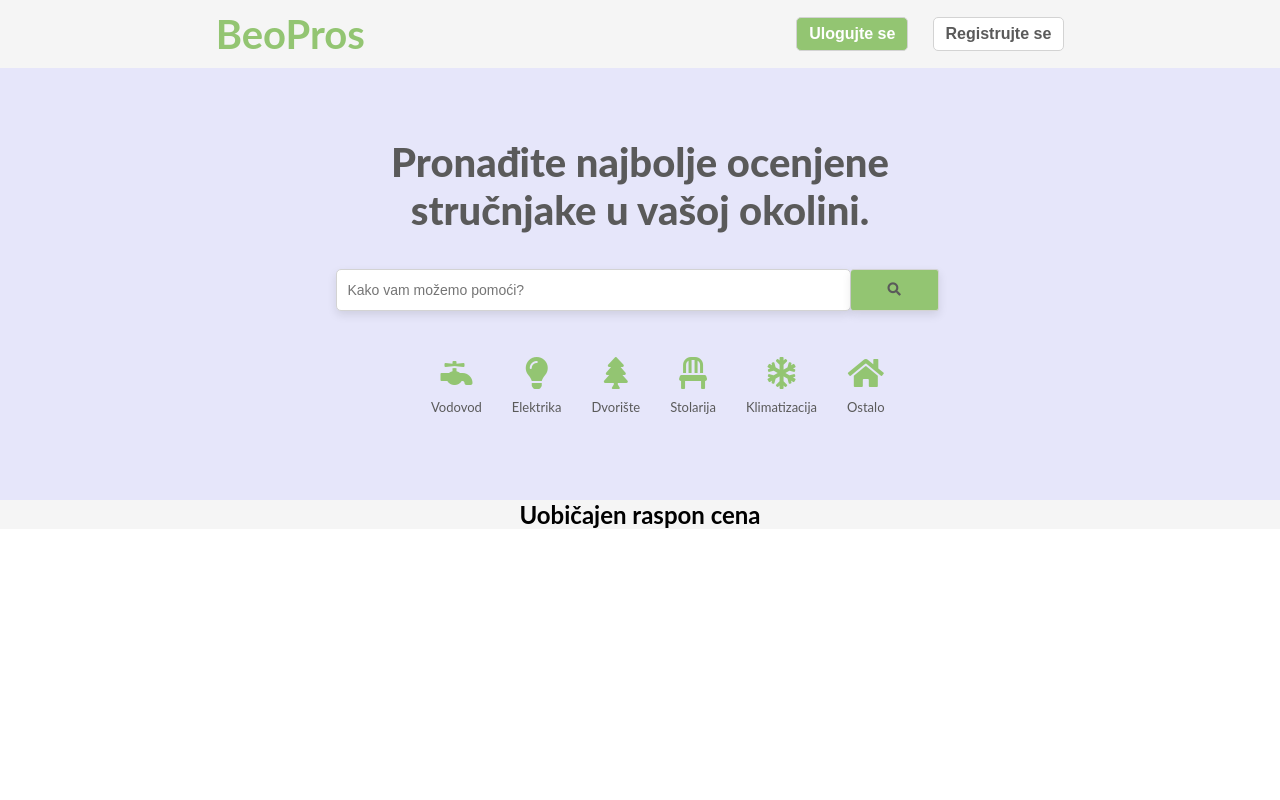
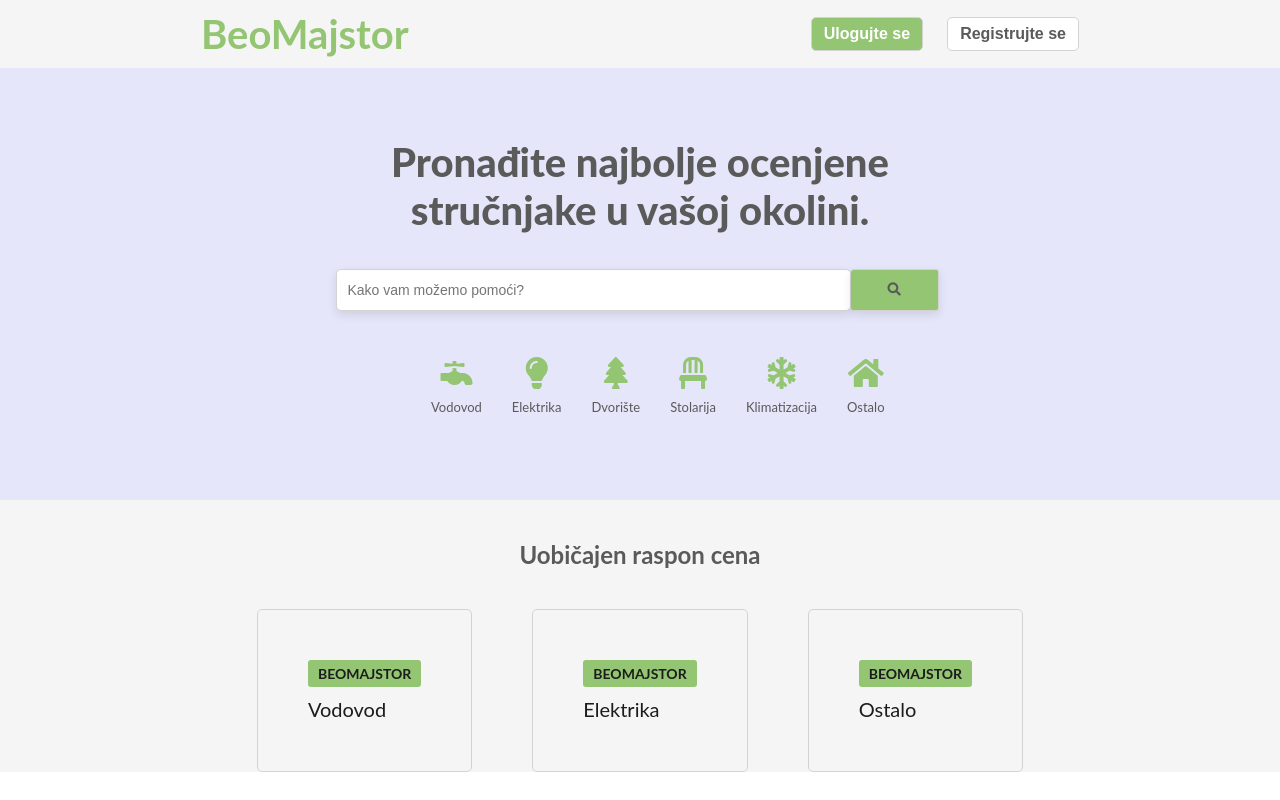
Before and after one commit to VasilijeFlask/angi, a website: page frontend/index.html in a window 1280 px wide. Drawn offline with Linux system fonts and the light colour scheme.

Commit message:
Welcome page finished. Added price segment.

```diff
--- a/frontend/index.html
+++ b/frontend/index.html
@@ -11,7 +11,7 @@
     <div class="homepage-holder">
         <header class="header">
             <span class="logo">
-                BeoPros
+                BeoMajstor
             </span>
             <div class="login-signup">
                 <button class="login">
@@ -60,7 +60,18 @@
         <div class="price-content">
             <h2>Uobičajen raspon cena</h2>
             <div class="price-items">
-
+                <a href="#" class="price-item">
+                    <span class="price-logo">BEOMAJSTOR</span>
+                    <span>Vodovod</span>
+                </a>
+                <a href="#" class="price-item center-item">
+                    <span class="price-logo">BEOMAJSTOR</span>
+                    <span>Elektrika</span>
+                </a>
+                <a href="#" class="price-item">
+                    <span class="price-logo">BEOMAJSTOR</span>
+                    <span>Ostalo</span>
+                </a>
             </div>
         </div>
     </div>
--- a/frontend/styles.css
+++ b/frontend/styles.css
@@ -66,7 +66,6 @@ header .signup:hover {
     align-items: center;
     padding-top: 40px;
     padding-bottom: 40px;
-
 }
 
 .main-content h1 {
@@ -152,4 +151,44 @@ header .signup:hover {
 .price-content {
     display: flex;
     justify-content: center;
+    flex-direction: column;
+    align-items: center;
 }
+
+.price-content h2 {
+    padding: 40px 0px;
+    color: #5A5A5A;
+}
+
+.price-items {
+    display: flex;
+    justify-content: space-around;
+    align-items: center;
+}
+
+.price-item {
+    border: 1px solid #D3D3D3;
+    display: flex;
+    flex-direction: column;
+    color: #1C1C1C;
+    text-decoration: none;
+    padding: 50px;
+    border-radius: 5px;
+}
+
+.price-item span {
+    font-size: 20px;
+    padding-top: 10px;
+}
+
+.center-item {
+    margin: 0px 60px;
+}
+
+.price-item .price-logo {
+    font-size: 14px;
+    font-weight: 700;
+    background-color: #93C572;
+    padding: 5px 10px;
+    border-radius: 3px;
+}
```
